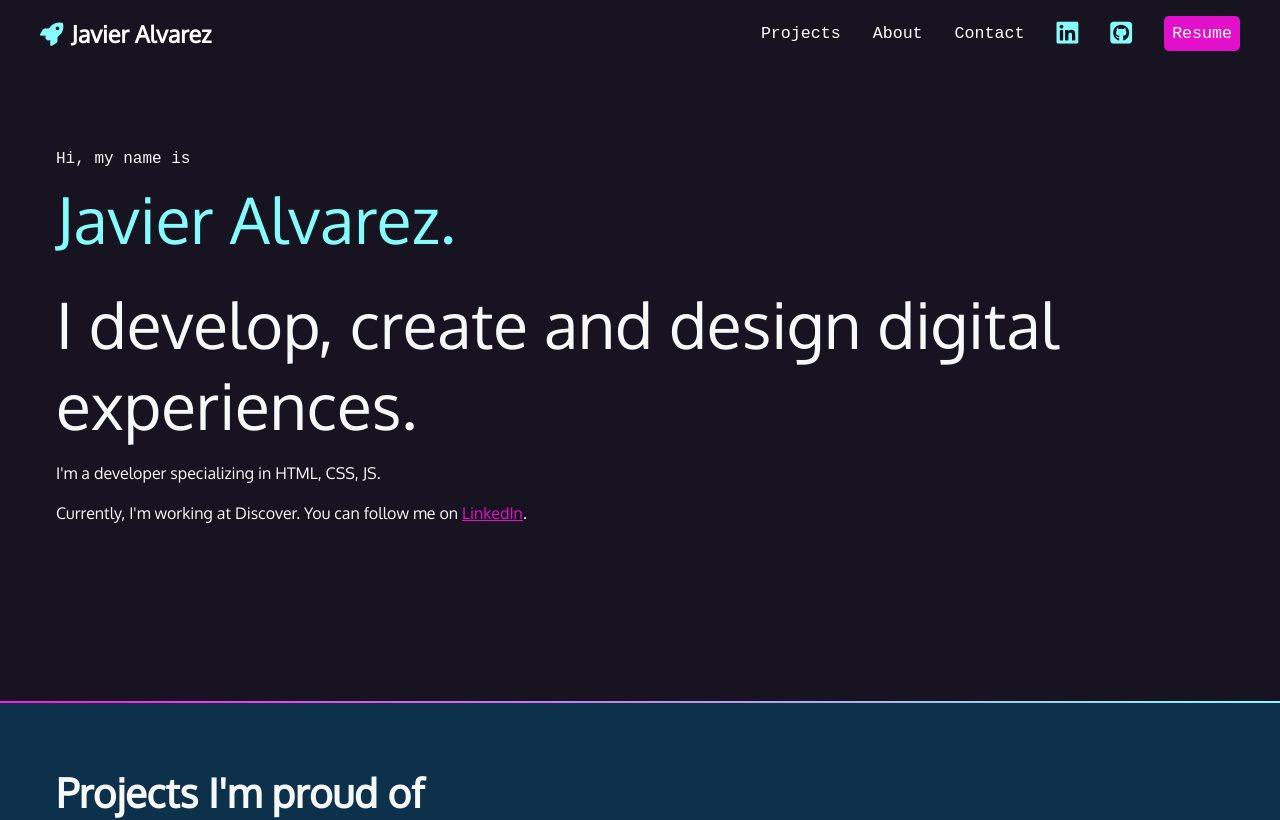
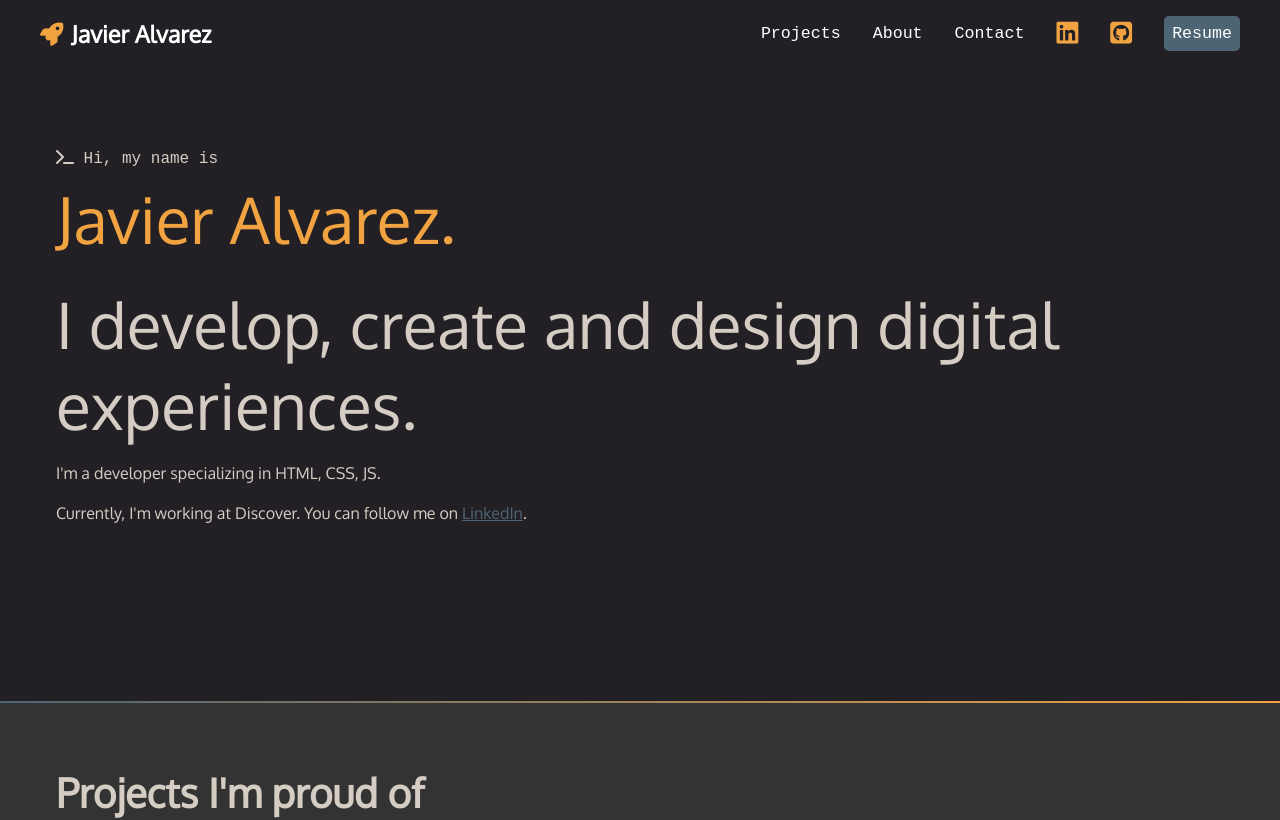
Before and after one commit to javierfrancisco/javier-alvarez-portfolio, a React (Vite) app: page / in a window 1280 px wide. Shown: the top 820 px of the page. Built offline with nearby package versions, Linux system fonts and the light colour scheme.

Commit message:
Add puma theme

```diff
--- a/src/App.jsx
+++ b/src/App.jsx
@@ -32,9 +32,6 @@ const App = () => {
             <Route path="/" element={<Portfolio />}></Route>
             <Route path="/SearchParams" element={<SearchParams />}></Route>
           </Routes>
-          <footer>
-            <NavBar />
-          </footer>
         </AdoptedPetContext.Provider>
       </QueryClientProvider>
     </BrowserRouter>
--- a/src/Portfolio.jsx
+++ b/src/Portfolio.jsx
@@ -3,7 +3,8 @@ const Portfolio = () => {
     <div>
       <section id="intro">
         <p className="name">
-          Hi, my name is <span>Javier Alvarez.</span>
+          <i class="fa-solid fa-terminal"></i> Hi, my name is{" "}
+          <span>Javier Alvarez.</span>
         </p>
         <h2>I develop, create and design digital experiences.</h2>
         <p>I'm a developer specializing in HTML, CSS, JS.</p>
--- a/src/style.css
+++ b/src/style.css
@@ -1,12 +1,12 @@
 /* variables declared here - these are the colors for our pages, as well as the font stacks and sizes. */
 :root {
-  --black: #171321;
-  --dkblue: #0d314b;
-  --plum: #4b0d49;
-  --hotmag: #ff17e4;
-  --magenta: #e310cb;
-  --aqua: #86fbfb;
-  --white: #f7f8fa;
+  --black: #232025;
+  --dkblue: #333333;
+  --plum: #d5cdc4;
+  --hotmag: #387296;
+  --magenta: #4c6473;
+  --aqua: #f2a341;
+  --white: #d5cdc4;
   --font-size: 1.3rem;
   --mono: "Oxygen mono", monospace;
   --sans: Oxygen, sans-serif;
@@ -65,11 +65,7 @@ header > a,
 }
 
 .gradient {
-  background: linear-gradient(
-    90deg,
-    rgba(255, 23, 228, 1) 0%,
-    rgba(134, 251, 251, 1) 100%
-  );
+  background: linear-gradient(90deg, #4c6473 0%, #f2a341 100%);
   height: 2px;
 }
 /* intro styles */
@@ -97,7 +93,8 @@ header > a,
 }
 #contact {
   text-align: center;
-  width: 400px;
+  color: var(--dkblue);
+  max-width: 80%;
   margin: 0 auto;
   padding: 3rem 0;
 }
@@ -268,6 +265,12 @@ nav[class*="fa-"]:hover {
   }
 }
 
+@media (min-width: 400px) {
+  #contact {
+    width: 400px;
+  }
+}
+
 @media (min-width: 850px) {
   nav {
     max-width: 1200px;
```
